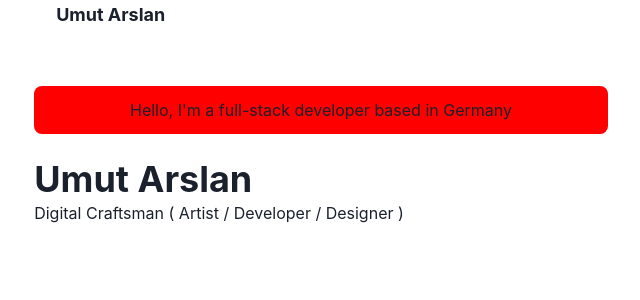
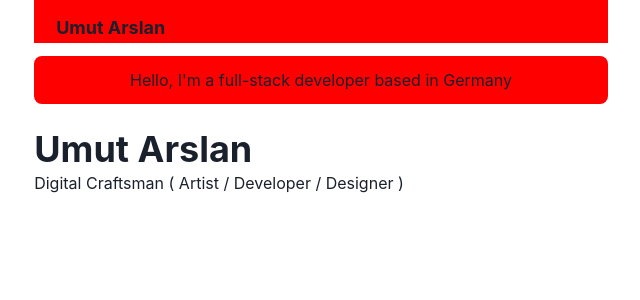
Before and after one commit to uarslan-git/portfolio, a Next.js app: page / in a window 1280 px wide. Shown: the top 300 px of the page, without its empty margins (319-959 px from the left). Built offline with nearby package versions, Linux system fonts and the light colour scheme.

Commit message:
Navbar
Add Navbar

```diff
--- a/components/layouts/main.js
+++ b/components/layouts/main.js
@@ -10,7 +10,7 @@ const Layout = ({router, children}) => {
         <meta name="viewport" content="width=device-width, intial-scale=1"/>
         <title>Umut Arslan - Website</title>
       </Head>
-      <Navbar/>
+      <Navbar path={router.asPath}/>
     <Container maxW="container.md" pt={14}>
       {children}
     </Container>
--- a/components/navbar.js
+++ b/components/navbar.js
@@ -1,16 +1,39 @@
-import { Container } from '@chakra-ui/react'
-import React from 'react'
-import Logo from './logo'
+import { Box, Container, Flex, Heading, Link, useColorMode } from '@chakra-ui/react';
+import React from 'react';
+import Logo from './logo';
 
-const LinkItem = ({})=> {
-
+const LinkItem = ({href, path, children})=> {
+  const active = href === path;
+  const inactiveColor = useColorMode('gray.200', 'whiteAlpha.900');
+  return (
+    <Link
+    href={href}
+    p={2}
+    bg={active ? 'glassTeal' : 'undefined'}
+    color={active ? '#202023' : inactiveColor}
+    >
+      {children}
+    </Link>
+  )
 }
 
-const Navbar = () => {
+const Navbar = (props) => {
+  const { path } = props;
   return (
-    <Container>
-      <Logo/>
-    </Container>
+    <Box
+    position={'fixed'}
+    as='nav'
+    w={'100%'}
+    {...props}
+    >
+      <Container>
+        <Flex bg={'red'}>
+          <Heading>
+          <Logo/>
+          </Heading>
+      </Flex>
+      </Container>
+    </Box>
   )
 }
 
--- a/pages/_app.js
+++ b/pages/_app.js
@@ -8,7 +8,7 @@ const Website = ({Component, pageProps, router}) => {
         <Layout router={router}>
             <Component {...pageProps} key={router.pathname} />
         </Layout>
-        </ChakraProvider>
+      </ChakraProvider>
   )
 }
 
```
